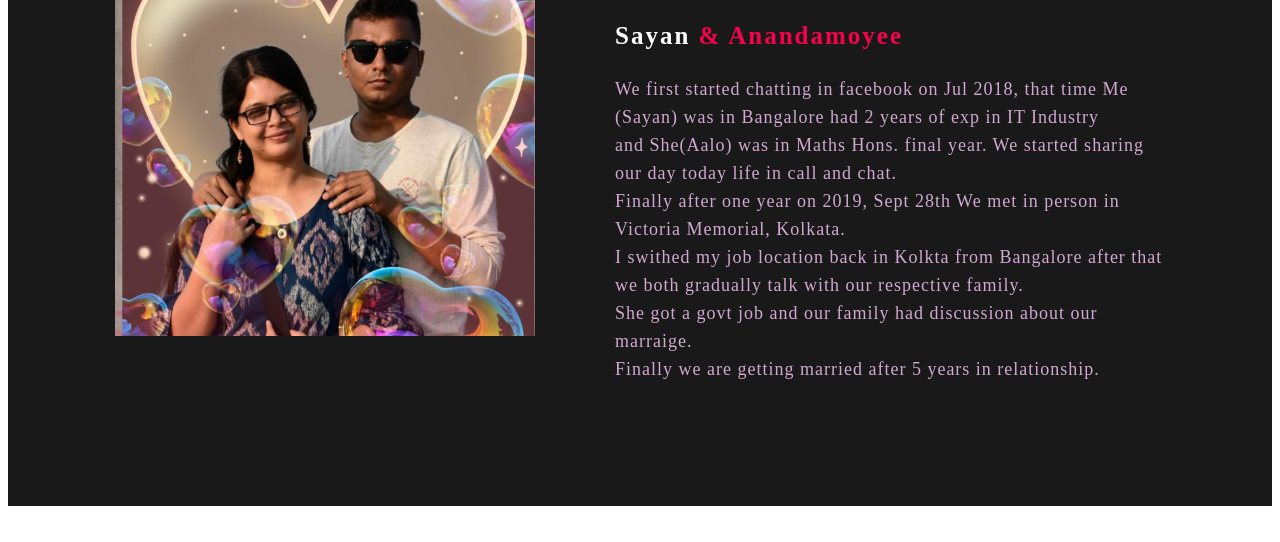
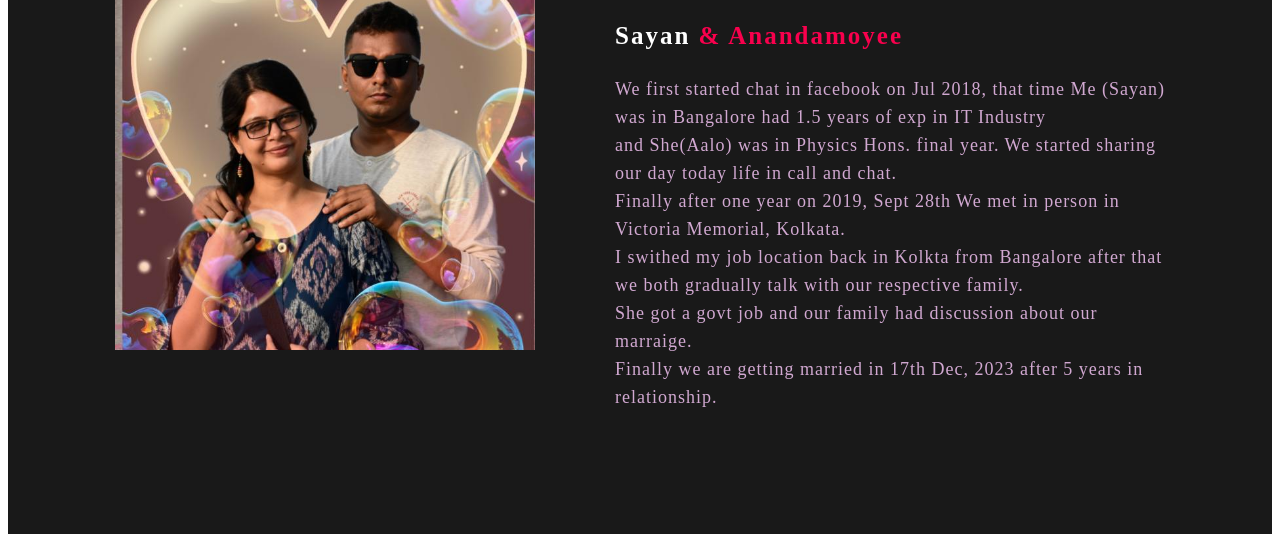
Before and after one commit to Manbazar/sayan, a plain HTML site: page about_us.html in a window 1280 px wide. Shown: the part 263-805 px from the top of the page. Drawn offline with Linux system fonts and the light colour scheme.

Commit message:
changes10

```diff
--- a/about_us.html
+++ b/about_us.html
@@ -16,12 +16,12 @@
           Sayan <span>& Anandamoyee </span>
         </h5>
         <p>
-          We first started chatting in facebook on Jul 2018, that time Me (Sayan) was in Bangalore had 2 years of exp in IT Industry
-          <br> and She(Aalo) was in Maths Hons. final year. We started sharing our day today life in call and chat.
+          We first started chat in facebook on Jul 2018, that time Me (Sayan) was in Bangalore had 1.5 years of exp in IT Industry
+          <br> and She(Aalo) was in Physics Hons. final year. We started sharing our day today life in call and chat.
           <br>Finally after one year on 2019, Sept 28th We met in person in Victoria Memorial, Kolkata.
           <br> I swithed my job location back in Kolkta from Bangalore after that we both gradually talk with our respective family.
           <br> She got a govt job and our family had discussion about our marraige.
-          <br> Finally we are getting married after 5 years in relationship.
+          <br> Finally we are getting married in 17th Dec, 2023 after 5 years in relationship.
         </p>
       </div>
 
```
